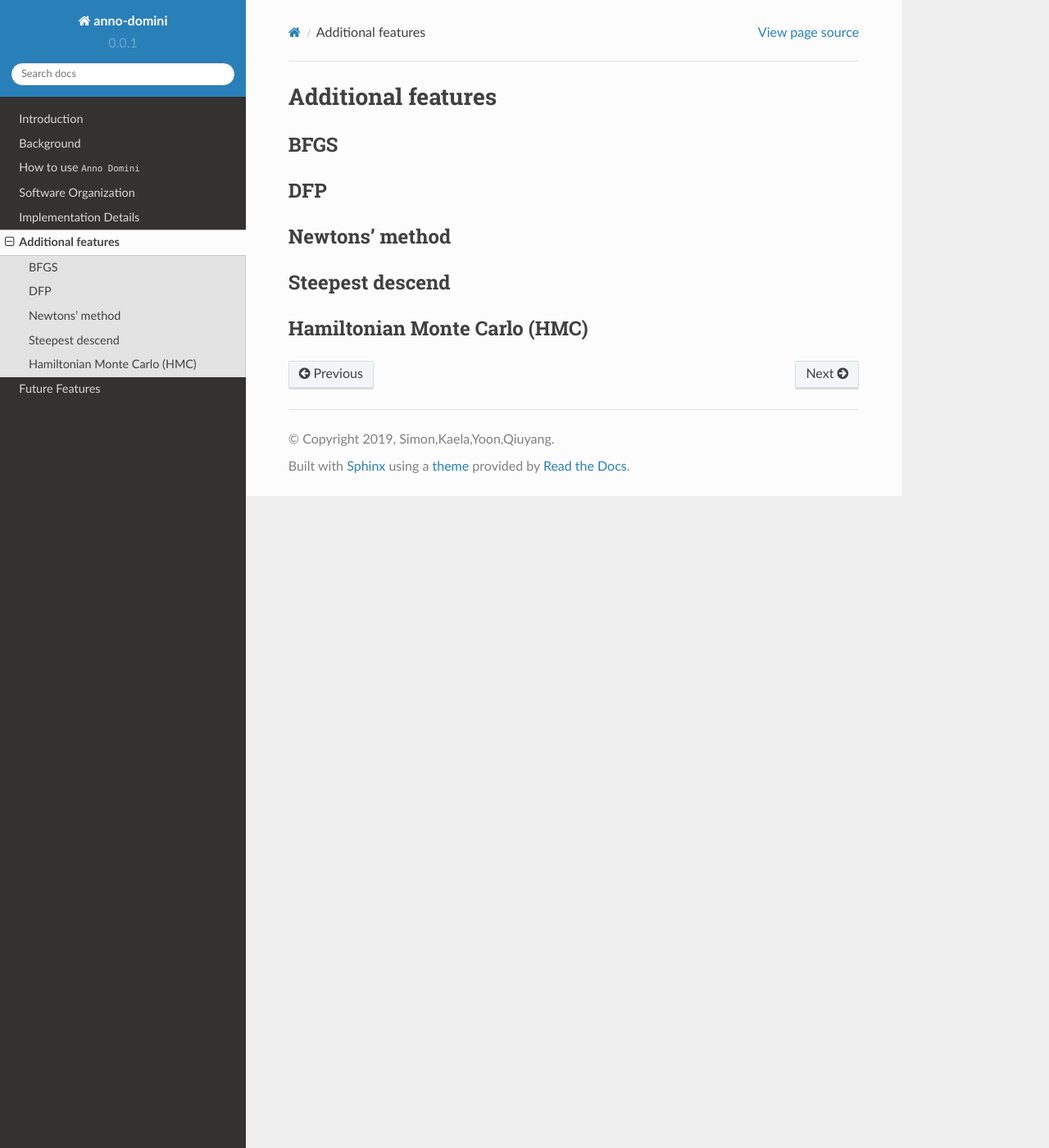
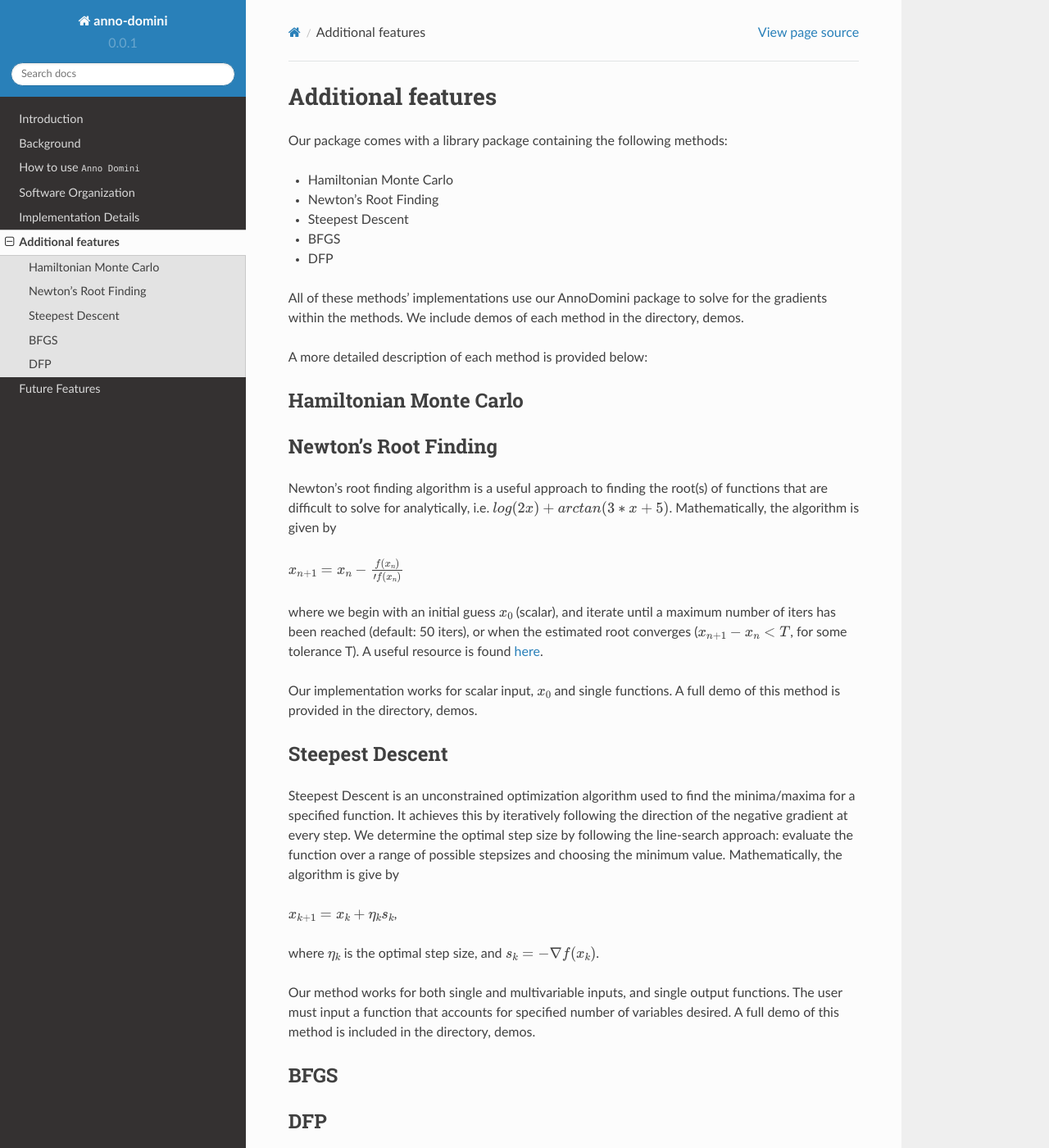
Before and after one commit to anno-domini-207/auto-diff, a Sphinx documentation site: the page built from docs/source/additional_features.rst, in a window 1280 px wide and 1400 px high. Shown: the whole window at 82% size. Built offline with Sphinx 7.4.7 and the Read the Docs theme 2.0.0, drawn with Linux system fonts in a browser that asks for light colours.

Commit message:
updated additional features section

```diff
--- a/docs/source/additional_features.rst
+++ b/docs/source/additional_features.rst
@@ -1,17 +1,50 @@
 Additional features
 =======================================
 
+Our package comes with a library package containing the following methods:
+
+- Hamiltonian Monte Carlo
+- Newton's Root Finding
+- Steepest Descent
+- BFGS
+- DFP
+
+All of these methods' implementations use our AnnoDomini package to solve for the gradients within the methods. We include demos
+of each method in the directory, demos.
+
+A more detailed description of each method is provided below:
+
+Hamiltonian Monte Carlo
+~~~~~~~~~~~~~~~~~~~~~~~
+
+Newton's Root Finding
+~~~~~~~~~~~~~~~~~~~~~~~
+Newton's root finding algorithm is a useful approach to finding the root(s) of functions that are difficult to solve for analytically, i.e. :math:`log(2x) + arctan(3 * x + 5)`.
+Mathematically, the algorithm is given by
+
+:math:`x_{n+1} = x_n - \frac{f(x_n)}{\prime{f(x_n)}}`
+
+where we begin with an initial guess :math:`x_0` (scalar), and iterate until a maximum number of iters has been reached (default: 50 iters), or when the estimated root converges (:math:`x_{n+1} - x_n < T`, for some tolerance T).
+A useful resource is found `here <http://tutorial.math.lamar.edu/Classes/CalcI/NewtonsMethod.aspx>`_.
+
+Our implementation works for scalar input, :math:`x_0` and single functions. A full demo of this method is provided in the directory, demos.
+
+
+Steepest Descent
+~~~~~~~~~~~~~~~~
+
+Steepest Descent is an unconstrained optimization algorithm used to find the minima/maxima for a specified function. It achieves this by iteratively following the direction of the negative gradient at every step. We determine the optimal step size by following the line-search approach: evaluate the function over a range of possible stepsizes and choosing the minimum value.
+Mathematically, the algorithm is give by
+
+:math:`x_{k+1} = x_k + \eta_k s_k`,
+
+where :math:`\eta_k` is the optimal step size, and :math:`s_k = -\nabla f(x_k)`.
+
+Our method works for both single and multivariable inputs, and single output functions. The user must input a function that accounts for specified number of variables desired. A full demo of this method is included in the directory, demos.
+
+
 BFGS
------
+~~~~
 
 DFP
----
-
-Newtons' method
----------------
-
-Steepest descend
-----------------
-
-Hamiltonian Monte Carlo (HMC)
------------------------------
+~~~
```
Also changed, not shown: docs/source/software_organization.rst (+20 -0 lines).
